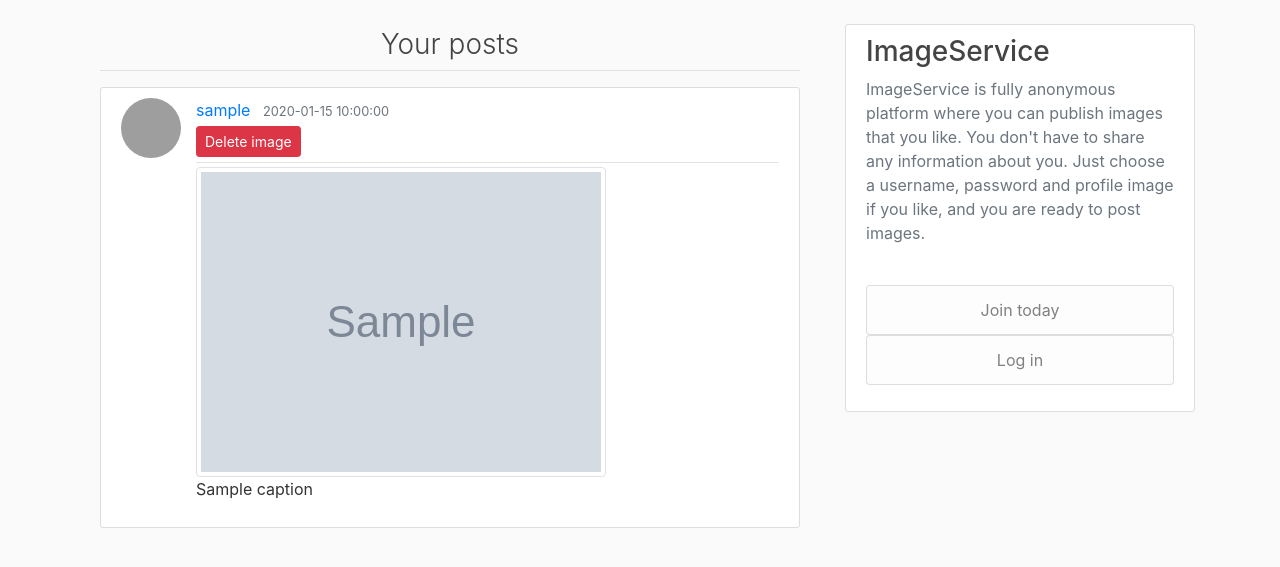
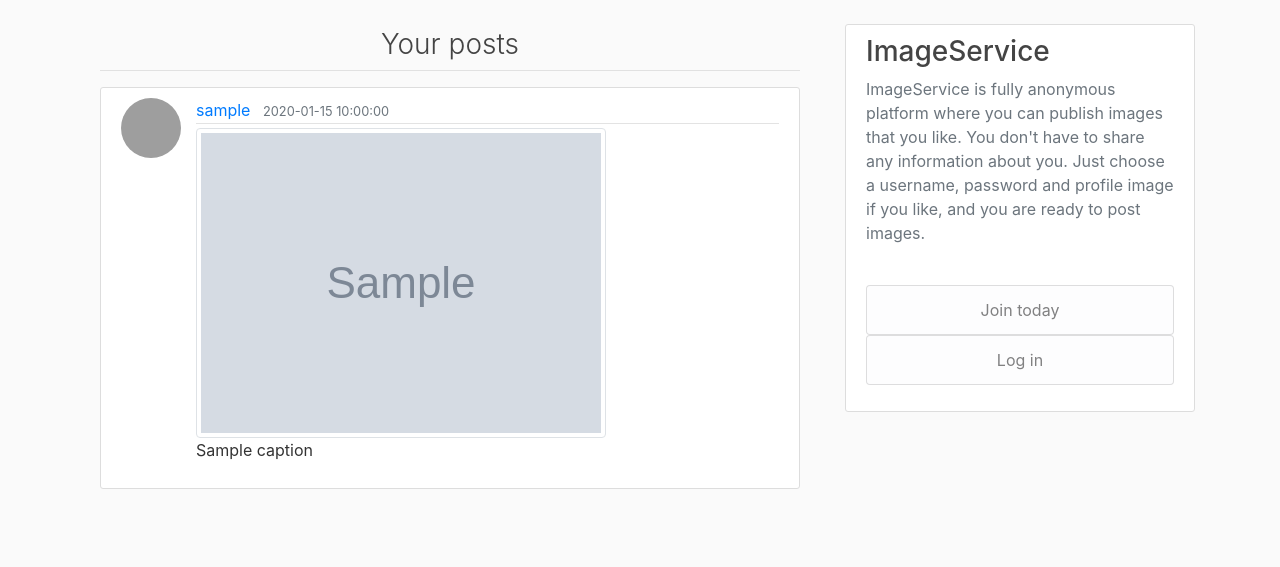
Before and after one commit to elmerihyvonen/ImageService, a Flask app: template src/templates/gallery.html in a window 1280 px wide. Shown: the part 56-623 px from the top of the page. Run offline with Flask 2, Linux system fonts and the light colour scheme; the template is opened without the code that fills it: most values are stand-ins (such as "Sample title", 1, 10 or a date in 2020); grey boxes marked "Sample" are stand-in pictures; some libraries are stand-ins or nearby versions; grey boxes are pictures that could not be loaded.

Commit message:
korjattu bugi kuvien poistamisessa

```diff
--- a/src/app.py
+++ b/src/app.py
@@ -242,13 +242,11 @@ def image(image_id):
 def delete_image(image_id):
 
     image = Image.get_by_id(image_id)
-    if image.username != current_user.username:
-        abort(403)
 
     image.delete_image()
 
     # to save memory we should delete the actual image file as well
-    target = os.path.join(APP_ROOT, "images/{}".format(image.filename))
+    target = os.path.join(APP_ROOT, "static/images/{}".format(image.filename))
     os.remove(target)
 
     return render_template("gallery.html", images=Image.images_from_mongo(current_user.username),
--- a/src/templates/gallery.html
+++ b/src/templates/gallery.html
@@ -17,10 +17,6 @@
                   <a class="mr-2" href="#">{{ image.username }}</a>
                   <small class="text-muted">{{ image.date }}</small>
 
-                  <div>
-                    <a class="btn btn-danger btn-sm mt-1 mb-1" href="{{ url_for('delete_image', image_id=image._id) }}">Delete image</a>
-                  </div>
-
                 </div>
                   <a href="{{ url_for('image', image_id=image._id) }}"><img class="img-thumbnail" src="{{ url_for('show_image', filename=image.filename) }}"  alt=""></a>
                   <p class="article-content">{{ image.caption }}</p>
```
